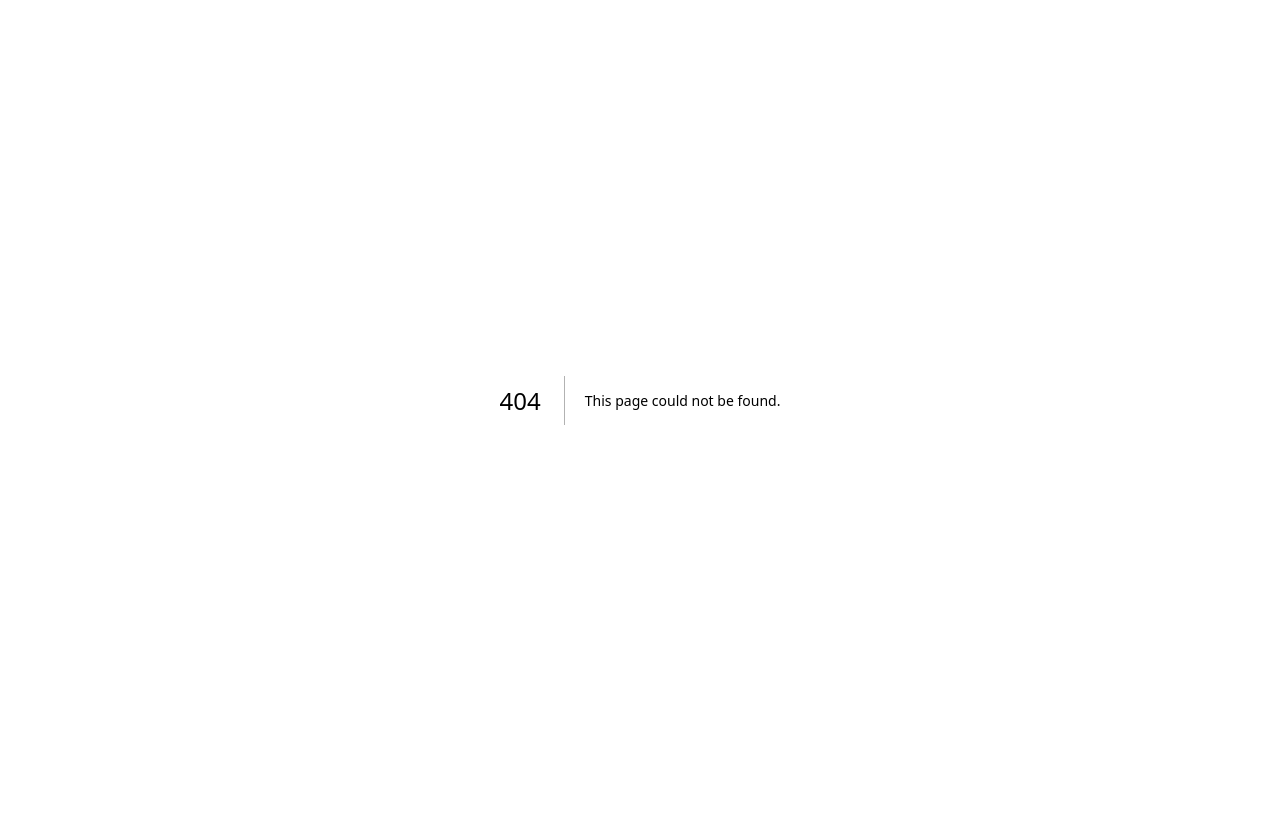
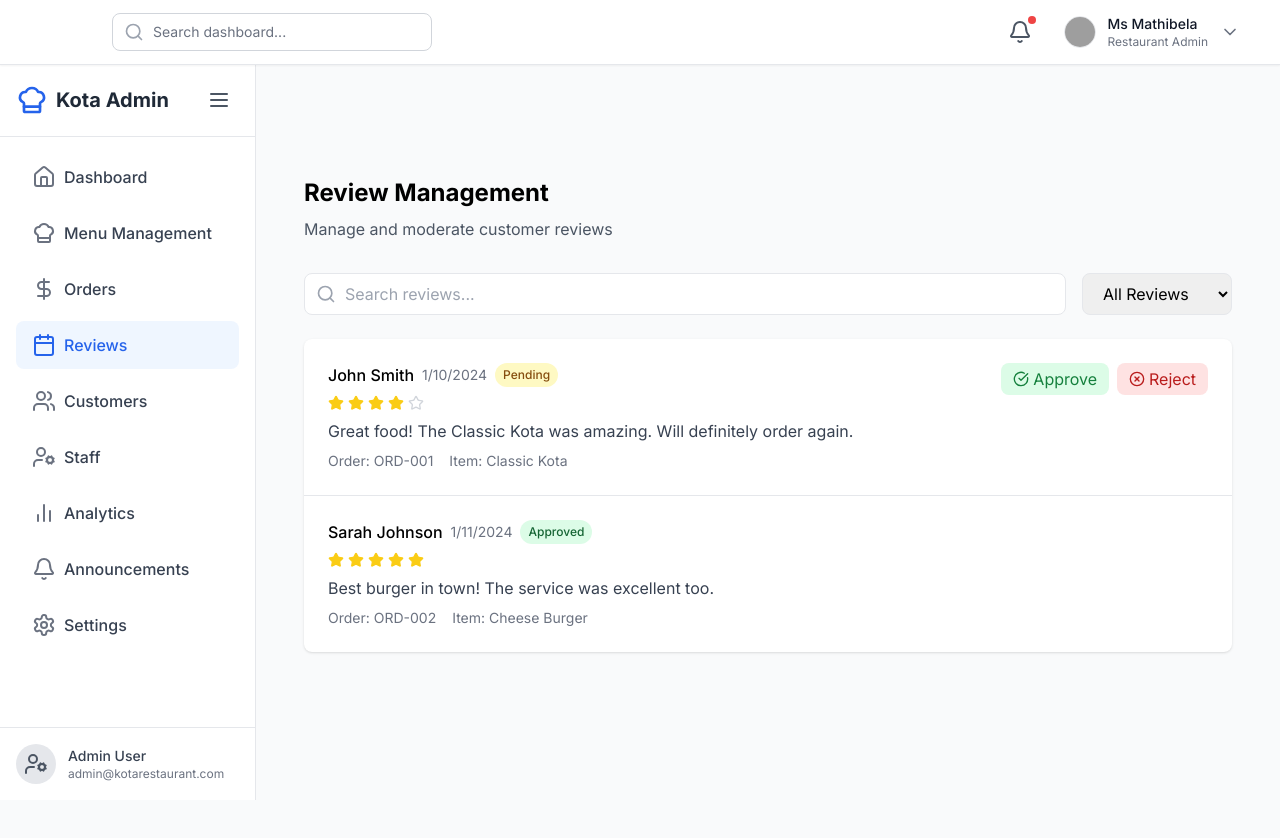
Before and after one commit to MathibelaD/AdminDashboard, a Next.js app: page /dashboard/reviews in a window 1280 px wide. Before the commit this address had no page. Shown: the top 838 px of the page. Before the commit the page ends 800 px from the top, so only its background shows below. Built offline with nearby package versions, Linux system fonts and the light colour scheme; grey boxes are pictures that could not be loaded.

Commit message:
chore: added review management page

```diff
--- /dev/null
+++ b/src/app/dashboard/reviews/page.tsx
@@ -0,0 +1,9 @@
+import Reviews from "@/components/Reviews/ReviewManagement";
+
+export default function Page() {
+    return (
+        <>
+        <Reviews />
+        </>
+    )
+}
--- a/src/components/Dashboard/nav-links.tsx
+++ b/src/components/Dashboard/nav-links.tsx
@@ -23,7 +23,7 @@ const Sidebar = () => {
     { name: 'Dashboard', href: '/dashboard', icon: Home },
     { name: 'Menu Management', href: '/dashboard/menus', icon: ChefHat },
     { name: 'Orders', href: '/dashboard/orders', icon: DollarSign },
-    { name: 'Reservations', href: '/dashboard/reservations', icon: Calendar },
+    { name: 'Reviews', href: '/dashboard/reviews', icon: Calendar },
     { name: 'Customers', href: '/dashboard/customers', icon: Users },
     { name: 'Staff', href: '/dashboard/staff', icon: UserCog },
     { name: 'Analytics', href: '/dashboard/analytics', icon: BarChart2 },
--- /dev/null
+++ b/src/components/Reviews/ReviewManagement.tsx
@@ -0,0 +1,179 @@
+'use client'
+import React, { useState } from 'react';
+import {
+  Star,
+  ThumbsUp,
+  ThumbsDown,
+  Search,
+  CheckCircle,
+  XCircle,
+  Filter
+} from 'lucide-react';
+
+interface Review {
+  id: number;
+  customerName: string;
+  rating: number;
+  comment: string;
+  date: Date;
+  status: 'pending' | 'approved' | 'rejected';
+  orderNumber?: string;
+  menuItem?: string;
+}
+
+export default function Reviews() {
+  // Sample reviews data
+  const [reviews, setReviews] = useState<Review[]>([
+    {
+      id: 1,
+      customerName: "John Smith",
+      rating: 4,
+      comment: "Great food! The Classic Kota was amazing. Will definitely order again.",
+      date: new Date('2024-01-10'),
+      status: 'pending',
+      orderNumber: "ORD-001",
+      menuItem: "Classic Kota"
+    },
+    {
+      id: 2,
+      customerName: "Sarah Johnson",
+      rating: 5,
+      comment: "Best burger in town! The service was excellent too.",
+      date: new Date('2024-01-11'),
+      status: 'approved',
+      orderNumber: "ORD-002",
+      menuItem: "Cheese Burger"
+    }
+  ]);
+
+  const [filterStatus, setFilterStatus] = useState<'all' | 'pending' | 'approved' | 'rejected'>('all');
+  const [searchQuery, setSearchQuery] = useState('');
+
+  const handleApprove = (reviewId: number) => {
+    setReviews(reviews.map(review =>
+      review.id === reviewId ? { ...review, status: 'approved' } : review
+    ));
+  };
+
+  const handleReject = (reviewId: number) => {
+    setReviews(reviews.map(review =>
+      review.id === reviewId ? { ...review, status: 'rejected' } : review
+    ));
+  };
+
+  const filteredReviews = reviews.filter(review => {
+    const matchesStatus = filterStatus === 'all' || review.status === filterStatus;
+    const matchesSearch = review.customerName.toLowerCase().includes(searchQuery.toLowerCase()) ||
+                         review.comment.toLowerCase().includes(searchQuery.toLowerCase());
+    return matchesStatus && matchesSearch;
+  });
+
+  const renderStars = (rating: number) => {
+    return [...Array(5)].map((_, index) => (
+      <Star
+        key={index}
+        className={`w-4 h-4 ${index < rating ? 'text-yellow-400 fill-yellow-400' : 'text-gray-300'}`}
+      />
+    ));
+  };
+
+  return (
+    <div className="p-6">
+      {/* Header */}
+      <div className="mb-8">
+        <h1 className="text-2xl font-bold mb-2">Review Management</h1>
+        <p className="text-gray-600">Manage and moderate customer reviews</p>
+      </div>
+
+      {/* Filters and Search */}
+      <div className="mb-6 flex flex-col sm:flex-row gap-4">
+        <div className="relative flex-1">
+          <Search className="absolute left-3 top-1/2 transform -translate-y-1/2 text-gray-400 w-5 h-5" />
+          <input
+            type="text"
+            placeholder="Search reviews..."
+            className="w-full pl-10 pr-4 py-2 border rounded-lg"
+            value={searchQuery}
+            onChange={(e) => setSearchQuery(e.target.value)}
+          />
+        </div>
+        <select
+          className="px-4 py-2 border rounded-lg min-w-[150px]"
+          value={filterStatus}
+          onChange={(e) => setFilterStatus(e.target.value as any)}
+        >
+          <option value="all">All Reviews</option>
+          <option value="pending">Pending</option>
+          <option value="approved">Approved</option>
+          <option value="rejected">Rejected</option>
+        </select>
+      </div>
+
+      {/* Reviews List */}
+      <div className="bg-white rounded-lg shadow">
+        {filteredReviews.map((review) => (
+          <div key={review.id} className="border-b last:border-b-0 p-6">
+            <div className="flex justify-between items-start">
+              <div className="flex-1">
+                <div className="flex items-center gap-2 mb-2">
+                  <span className="font-medium">{review.customerName}</span>
+                  <span className="text-sm text-gray-500">
+                    {new Date(review.date).toLocaleDateString()}
+                  </span>
+                  <span className={`px-2 py-1 rounded-full text-xs font-medium
+                    ${review.status === 'pending' ? 'bg-yellow-100 text-yellow-800' :
+                      review.status === 'approved' ? 'bg-green-100 text-green-800' :
+                      'bg-red-100 text-red-800'}`}>
+                    {review.status.charAt(0).toUpperCase() + review.status.slice(1)}
+                  </span>
+                </div>
+
+                <div className="flex items-center gap-1 mb-2">
+                  {renderStars(review.rating)}
+                </div>
+
+                <p className="text-gray-700 mb-2">{review.comment}</p>
+
+                {(review.orderNumber || review.menuItem) && (
+                  <div className="flex gap-4 text-sm text-gray-500">
+                    {review.orderNumber && (
+                      <span>Order: {review.orderNumber}</span>
+                    )}
+                    {review.menuItem && (
+                      <span>Item: {review.menuItem}</span>
+                    )}
+                  </div>
+                )}
+              </div>
+
+              {review.status === 'pending' && (
+                <div className="flex gap-2 ml-4">
+                  <button
+                    onClick={() => handleApprove(review.id)}
+                    className="flex items-center gap-1 px-3 py-1 bg-green-100 text-green-700 rounded-lg hover:bg-green-200"
+                  >
+                    <CheckCircle className="w-4 h-4" />
+                    Approve
+                  </button>
+                  <button
+                    onClick={() => handleReject(review.id)}
+                    className="flex items-center gap-1 px-3 py-1 bg-red-100 text-red-700 rounded-lg hover:bg-red-200"
+                  >
+                    <XCircle className="w-4 h-4" />
+                    Reject
+                  </button>
+                </div>
+              )}
+            </div>
+          </div>
+        ))}
+
+        {filteredReviews.length === 0 && (
+          <div className="p-8 text-center text-gray-500">
+            No reviews found
+          </div>
+        )}
+      </div>
+    </div>
+  );
+}
--- /dev/null
+++ b/src/components/Reviews/index.ts
@@ -0,0 +1 @@
+export * from './ReviewManagement';
--- a/src/components/index.ts
+++ b/src/components/index.ts
@@ -1,3 +1,4 @@
 export * from './loginComponent';
 export * from './Dashboard';
 export * from './MenuManagement';
+export * from './Reviews';
```
